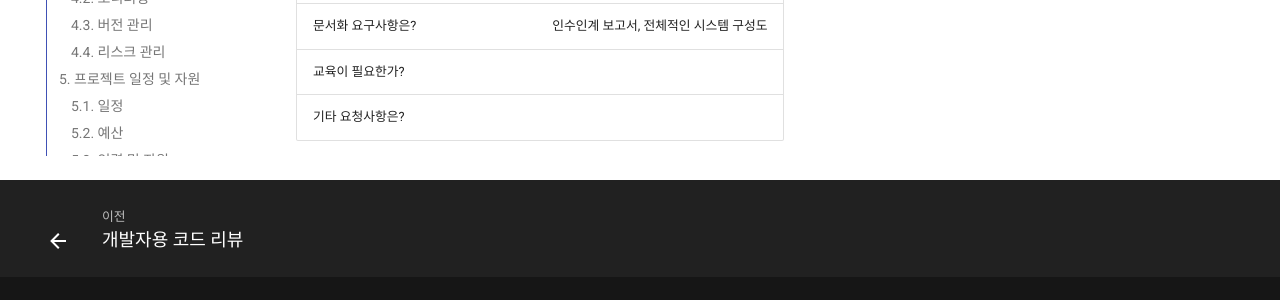
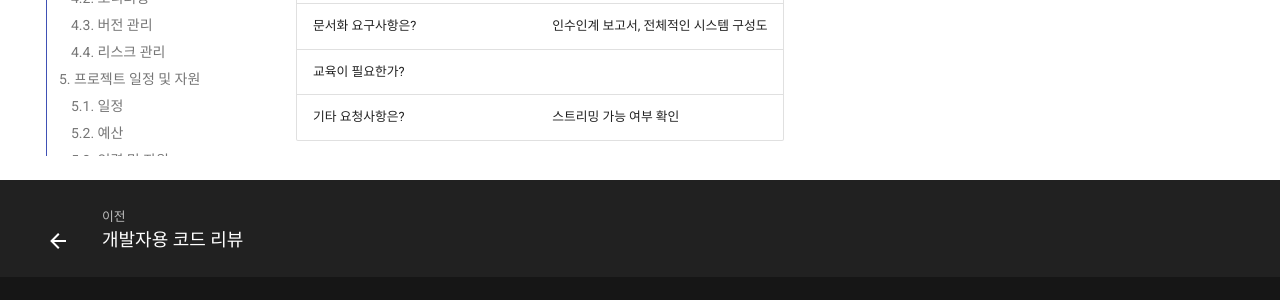
Before and after one commit to 753alfred/lgd_2025_genbi_spotfire_docs, an MkDocs documentation site: the page built from docs/customer_business_questions.md, in a window 1280 px wide and 900 px high, scrolled down 7921 px. Shown: the part 559-859 px from the top of the window. Built offline with MkDocs 1.6.1 and Material for MkDocs 9.7.7, drawn with Linux system fonts in a browser that asks for light colours; comment, search, counter and statistics services are not loaded.

Commit message:
질의응답 추가

```diff
--- a/docs/customer_business_questions.md
+++ b/docs/customer_business_questions.md
@@ -263,4 +263,4 @@ Hi-D Search(Data) API (Application Programming Interface: 프로그램 간 통
 | 참고할 유사 사례가 있는가? | |
 | 문서화 요구사항은? | 인수인계 보고서, 전체적인 시스템 구성도 |
 | 교육이 필요한가? | |
-| 기타 요청사항은? | |
+| 기타 요청사항은? | 스트리밍 가능 여부 확인 |
```
